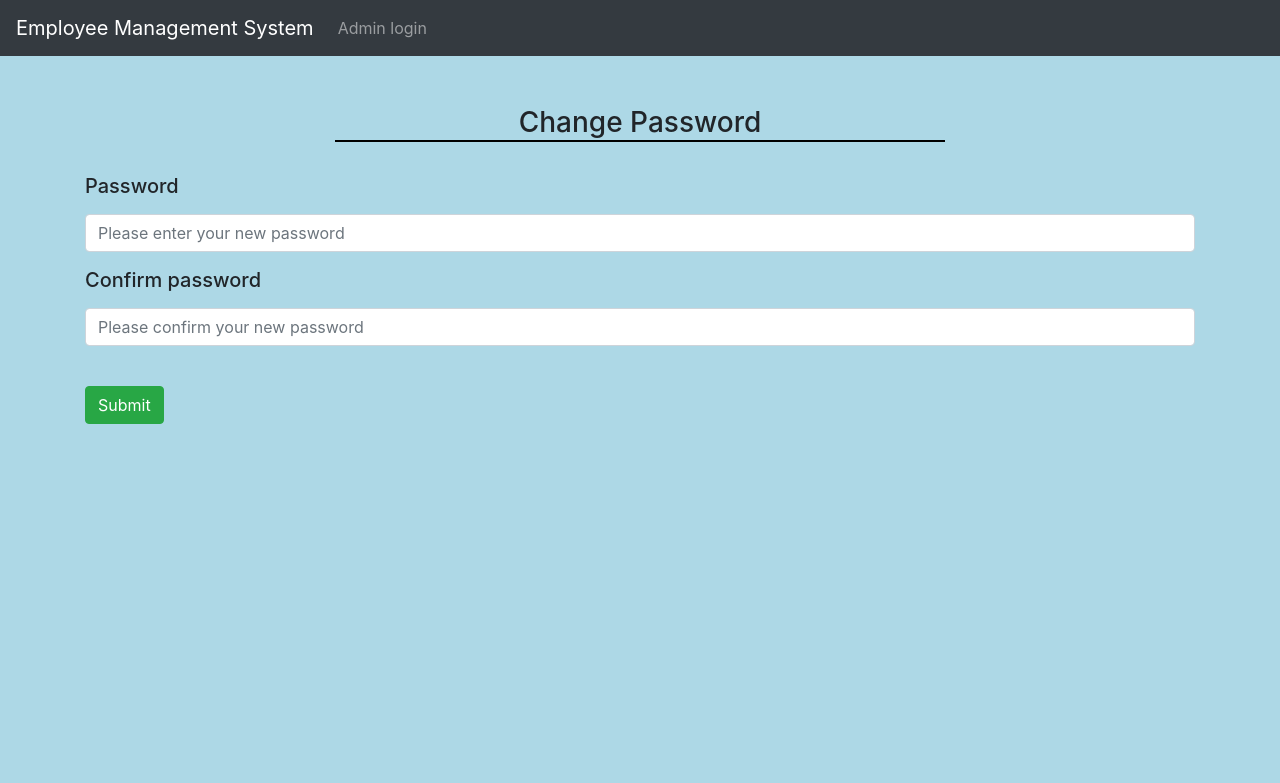
After one commit to Abshar12/EmployeeManagementSystem, a Django app: page /change-password/1 in a window 1280 px wide. The commit adds this page. Shown: the top 783 px of the page. Run offline with Django 4.2, Linux system fonts and the light colour scheme.

Commit message:
email testing

```diff
--- a/EmployeeManagementSystem/urls.py
+++ b/EmployeeManagementSystem/urls.py
@@ -28,12 +28,10 @@ urlpatterns = [
     path('', index , name='index'),
     path('login/' ,admin_login , name = 'adminLogin'),
     path('adminLogout/', admin_logout , name='adminLogout'),
-    path('addemployee/',add_employee,name='addEmployee'),
+    path('login/addemployee/',add_employee,name='addEmployee'),
     path('delete/<int:id>/', delete_emp, name='delete'),
     path('updateemp/<int:id>/',update_emp,name='update'),
-
-
-    path('addAdmin/',add_admin,name='addAdmin'),
+    path('login/addadmin/',add_admin,name='addAdmin'),
     path('showemp/',show_employee,name='showemp'),
     path('showadm/',show_admin,name='showadm'),
     path('updateadm/<int:id>/',update_adm,name='updateadm'),
@@ -42,5 +40,8 @@ urlpatterns = [
     path('adm_csv/',show_adm_csv,name='adm_csv'),
     path('ajax/load-states/',load_states,name='ajax_load_states'),
     path('ajax/load-cities/',load_cities,name='ajax_load_cities'),
+    path('change-password/<token>',change_password,name='change_password'),
+    path('forget-password/',forget_password,name='forget-password')
+
 
 ]+static(settings.MEDIA_URL,document_root=settings.MEDIA_ROOT)
--- a/employee/admin.py
+++ b/employee/admin.py
@@ -14,6 +14,7 @@ admin.site.register(City)
 admin.site.register(Employee)
 admin.site.register(Role)
 admin.site.register(Gender)
+admin.site.register(Profile)
 
 
 
--- a/employee/templates/admin_login.html
+++ b/employee/templates/admin_login.html
@@ -28,7 +28,10 @@
                         </div>
 
                         <input type="submit" value="Login" class="m-2 px-3 btn btn-success mt-4">
-                        <a class="nav-link" href=""><button class="btn btn-dark mt-3">Forget Password</button> </a>
+                        <div>
+
+                            <a href="{% url 'forget-password'%}">Forget Password</a>
+                        </div>
 
                     </div>
                 </form>
--- /dev/null
+++ b/employee/templates/change-password.html
@@ -0,0 +1,46 @@
+{% include 'header.html' %}
+{% block start %}
+<body  style="background-color:lightblue ;">
+    <div class="form-float">
+        <div class="container">
+            {% if messages %}
+
+                    {% for message in messages %}
+                    <div class="alert alert-{{ message.tags }} m-2 " role="alert">{{ message }}</div>
+                    {% endfor %}
+
+            {% endif %}
+        </div>
+    <div class="container" style="margin-top:50px ;">
+        <form method="post" class="form" id="form">
+            {% csrf_token %}
+            <h3 style="text-align: center;border-bottom:2px solid black;margin-left: 250px;margin-right: 250px;">Change Password</h3>
+           <br>
+
+
+            <div class="form-group">
+                <label for="password"><h5>Password</h5></label>
+                <input type="password" name="new_password"  class="form-control" placeholder="Please enter your new password">
+
+            </div>
+
+
+
+            <div class="form-group">
+                <label for="password"><h5>Confirm password</h5></label>
+                <input type="text" name="reconfirm_password"   class="form-control" placeholder="Please confirm your new password">
+
+            </div>
+
+
+            <input type="hidden" name="email" value="{{email}}">
+
+           <br>
+            <button class="btn btn-success" type="submit">Submit</button>
+
+        </form>
+    </div>
+</body>
+
+
+{% endblock %}
--- a/employee/views.py
+++ b/employee/views.py
@@ -50,7 +50,7 @@ def admin_logout(request):
 
 
 
-@login_required(login_url='/login/')
+@login_required(login_url='/login')
 def add_employee(request):
     employee = Employee.objects.all()
     form = EmployeeAdd()
@@ -218,29 +218,131 @@ def load_cities(request):
 
 
 
-
-# import uuid
-# from django.core.mail import send_mail
-# def ForgetPassword(request):
-#     try:
-#         if request.method == 'POST':
-#             first_name = request.POST.get('first_name')
-
-#             if not Admin.objects.filter(first_name=first_name).first():
-#                 messages.success(request, 'Not user found with this username.')
-#                 return redirect('/forget-password/')
-
-#             user_obj = Admin.objects.get(first_name=first_name)
-#             token = str(uuid.uuid4())
-#             profile_obj= Profile.objects.get(user = user_obj)
-#             profile_obj.forget_password_token = token
-#             profile_obj.save()
-#             send_mail(user_obj.email , token)
-#             messages.success(request, 'An email is sent.')
-#             return redirect('/forget-password/')
+from .helpers import send_forget_password_mail
+import uuid
 
 
 
+def change_password(request , token):
+    context = {}
+
+
+    try:
+        profile_obj = Profile.objects.filter(forget_password_token = token).first()
+        context = {'email' : profile_obj}
+
+        if request.method == 'POST':
+            new_password = request.POST.get('new_password')
+            confirm_password = request.POST.get('reconfirm_password')
+            email = request.POST.get('email')
+
+            if email is  None:
+                messages.success(request, 'No email found.')
+                return redirect(f'/change-password/{token}/')
+
+
+            if  new_password != confirm_password:
+                messages.success(request, 'both should  be equal.')
+                return redirect(f'/change-password/{token}/')
+
+
+            user_obj = Admin.objects.get(id = email)
+            user_obj.set_password(new_password)
+            user_obj.save()
+            return redirect('/login/')
+
+
+
+
+
+    except Exception as e:
+        print(e)
+    return render(request , 'change-password.html' , context)
+
+
+def forget_password(request):
+    try:
+        if request.method == 'POST':
+            email = request.POST.get('email')
+
+            if not Admin.objects.filter(email=email).first():
+                messages.success(request, 'Not user found with this email.')
+                return redirect('/forget-password/')
+
+            user_obj = Admin.objects.get(email = email)
+            token = str(uuid.uuid4())
+            # profile_obj= Profile.objects.get(user = user_obj)
+            # profile_obj.forget_password_token = token
+            # profile_obj.save()
+            send_forget_password_mail(user_obj.email , token)
+            messages.success(request, 'We have sent you a password recovery email')
+            return redirect('/forget-password/')
+
+
+
+    except Exception as e:
+        print(e)
+    return render(request , 'forget-password.html')
+
+
+
+
+
+
+
+
+
+
+
+
+
+
+
+
+
+
+
+
+
+
+
+
+
+
+
+
+# def change_password(request,token):
+#     context={}
+#     try:
+#         profie_obj = Profile.objects.get(forget_password_token=token).first()
+#         print (profie_obj)
+#         context = {'user_id':profie_obj.user.id}
+
+
 #     except Exception as e:
-#         print(e)
-#     return render(request , 'forget-password.html')
+#         print (e)
+
+#     return render(request,'change-password.html',context)
+
+
+# def forget_password(request):
+#     try:
+#         if request.method == 'POST':
+#             email = request.POST.get('email')
+
+#             if not Admin.objects.filter(email=email).first():
+#                 messages.success(request,"No user found with this email")
+#                 return redirect('/forget-password/')
+
+#             user_obj = Admin.objects.get(email=email)
+#             token =str(uuid.uuid4())
+#             profile_obj = Profile.objects.get(user=user_obj)
+#             profile_obj.forget_password_token = token
+#             profile_obj.save()
+#             send_forget_password_mail(user_obj,token)
+#             messages.success(request,"An email is sent")
+#             return redirect('/forget-password/')
+
+#     except Exception as e:
+#         print (e)
+#     return render(request,'forget-password.html')
```
Also changed, not shown: EmployeeManagementSystem/settings.py (+6 -6 lines), employee/helpers.py (added, +12 -0 lines), employee/models.py (+6 -6 lines), employee/templates/forget-password.html (+21 -13 lines), employee/migrations/0018_profile.py (added), employee/migrations/0019_rename_forget_password_token_profile_forget_token_and_more.py (added), employee/migrations/0020_rename_user_profile_email.py (added), employee/migrations/0021_delete_profile.py (added), employee/migrations/0022_profile.py (added), 2 other files.
